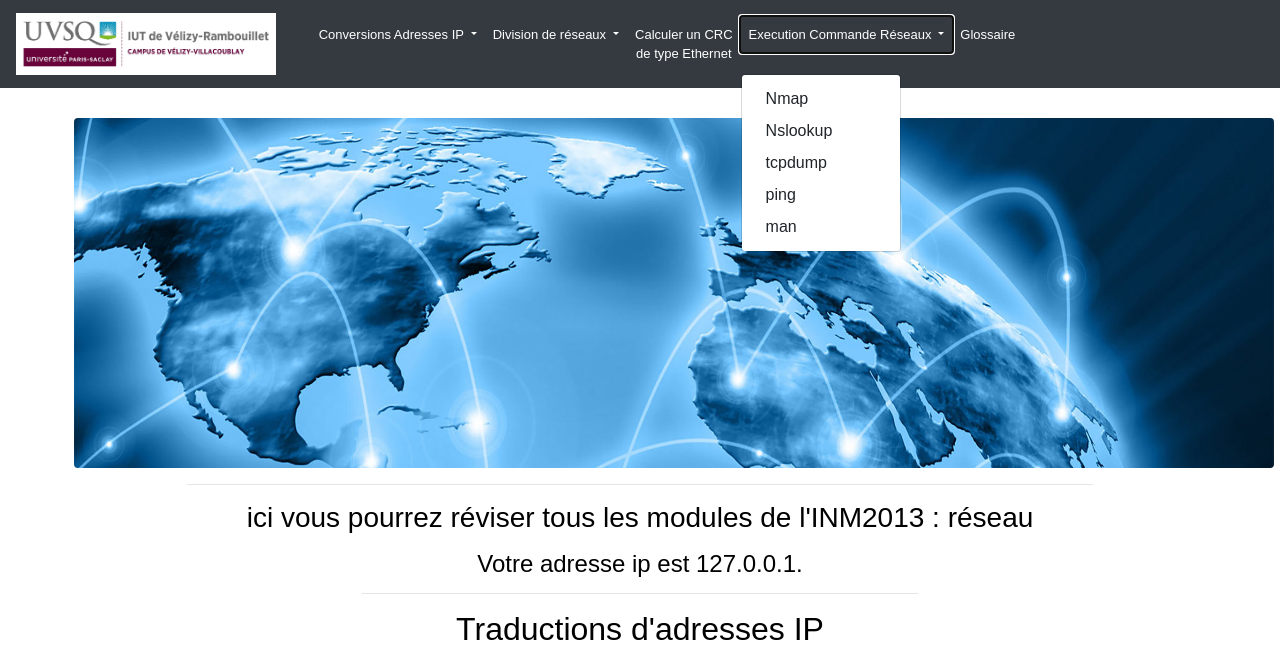
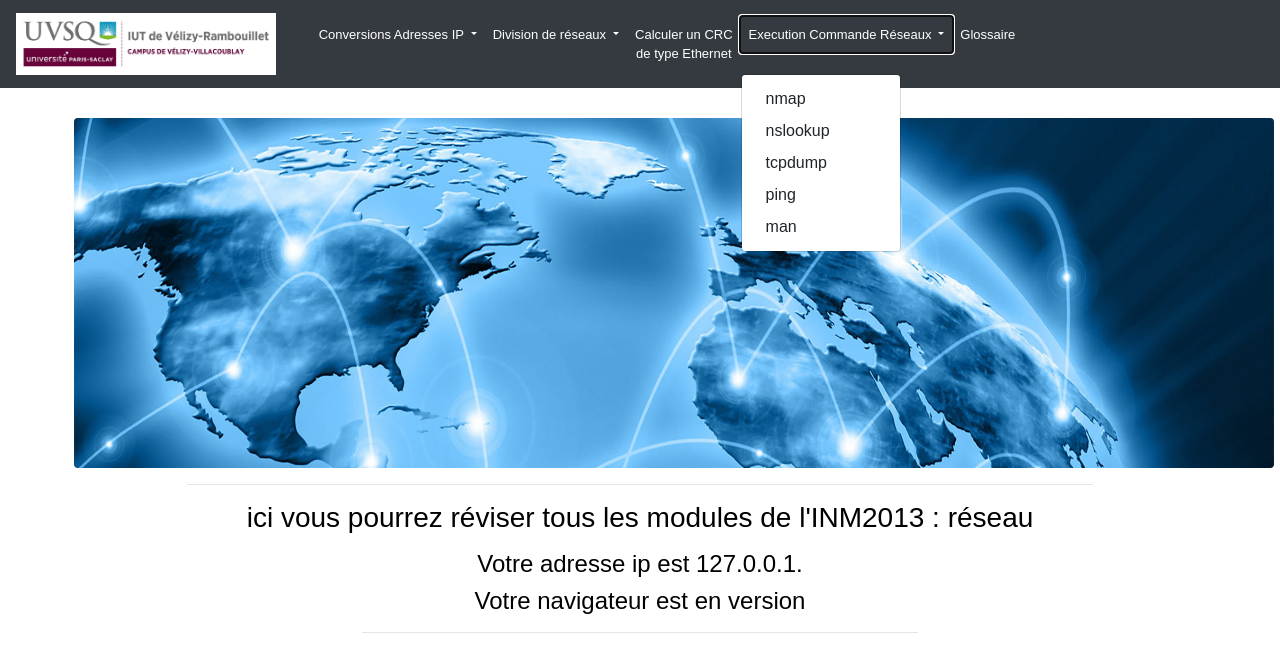
Before and after one commit to pleijan/Plateforme-de-revision-Reseaux, a PHP site: page / in a window 1280 px wide, after a click on "Execution Commande Réseaux". Shown: the top 651 px of the page. Run offline with PHP 8.4, Linux system fonts and the light colour scheme.

Commit message:
correction + ajout navigateur

```diff
--- a/barreDeMenu.php
+++ b/barreDeMenu.php
@@ -48,8 +48,8 @@
       Execution Commande Réseaux
     </a>
     <div class="dropdown-menu">
-        <a class="dropdown-item" href="nmap.php">Nmap</a>
-        <a class="dropdown-item" href="nslookup.php">Nslookup</a>
+        <a class="dropdown-item" href="nmap.php">nmap</a>
+        <a class="dropdown-item" href="nslookup.php">nslookup</a>
         <a class="dropdown-item" href="tcpdump.php">tcpdump</a>
         <a class="dropdown-item" href="ping.php">ping</a>
         <a class="dropdown-item" href="man.php">man</a>
--- a/index.php
+++ b/index.php
@@ -17,9 +17,15 @@ require("barreDeMenu.php");
 
     <h3><p>ici vous pourrez réviser tous les modules de l'INM2013 : réseau</p></h3>
     <h4>Votre adresse ip est <?php echo $_SERVER['REMOTE_ADDR'];?>.</h4>
+    <?php
+      $browser = get_browser(null, true);
+      echo"<h4>Votre navigateur est $browser[browser] en version $browser[version]</h4>";
+    ?>
 
   </div>
 
+</br>
+</br>
 </br>
 
   <div id="contenu">
```
